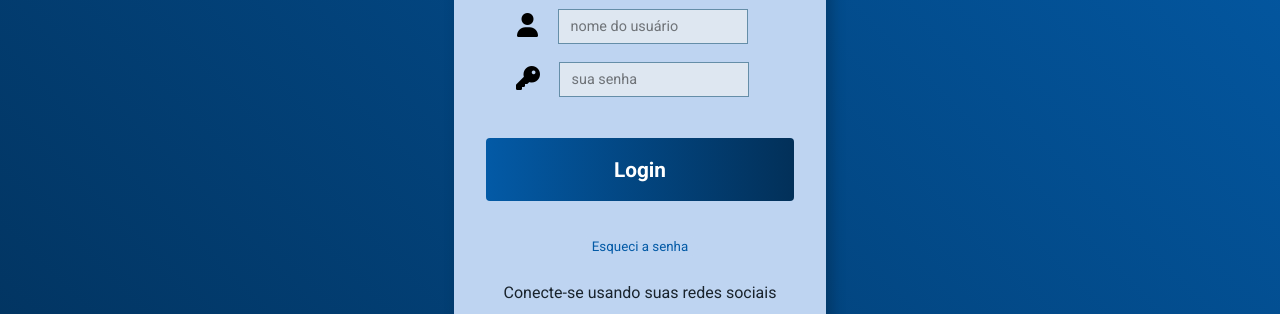
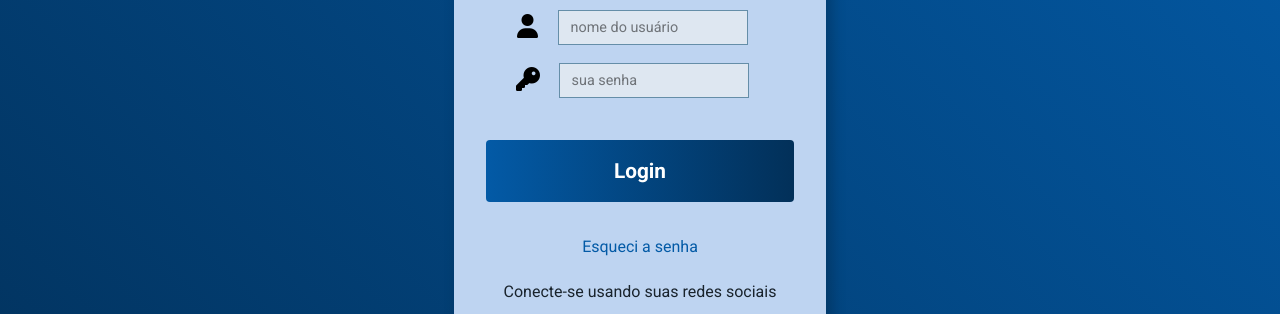
Before and after one commit to Abdoral97/Projeto-login02, a plain HTML site: page index.html in a window 1280 px wide. Shown: the part 224-538 px from the top of the page. Drawn offline with Linux system fonts and the light colour scheme.

Commit message:
update style

```diff
--- a/estilos/style.css
+++ b/estilos/style.css
@@ -125,17 +125,15 @@ input[type="submit"]:hover{
     background-image: linear-gradient(to left, var(--cor03), var(--cor02) );
 
 }
-#rede-senha > button {
+a{
     text-decoration: none;
     color: var(--cor03);
     margin-bottom: 0.8rem;
-    padding: 0.2rem 0.6rem;
-    border-radius: 12px;
-    background-color: #bed4f1;
+
 
 
 }
-#rede-senha > button:hover{
+a:hover{
     color: #026ac5;
 }
 p{
--- a/index.html
+++ b/index.html
@@ -29,9 +29,7 @@
         </form>
         <div class="footer">
 
-            <a href="#" id="rede-senha">
-                <button>Esqueci a senha</button>
-            </a>
+            <a href="#" id="rede-senha">Esqueci a senha</a>
 
 
             <p>Conecte-se usando suas redes sociais</p>
```
